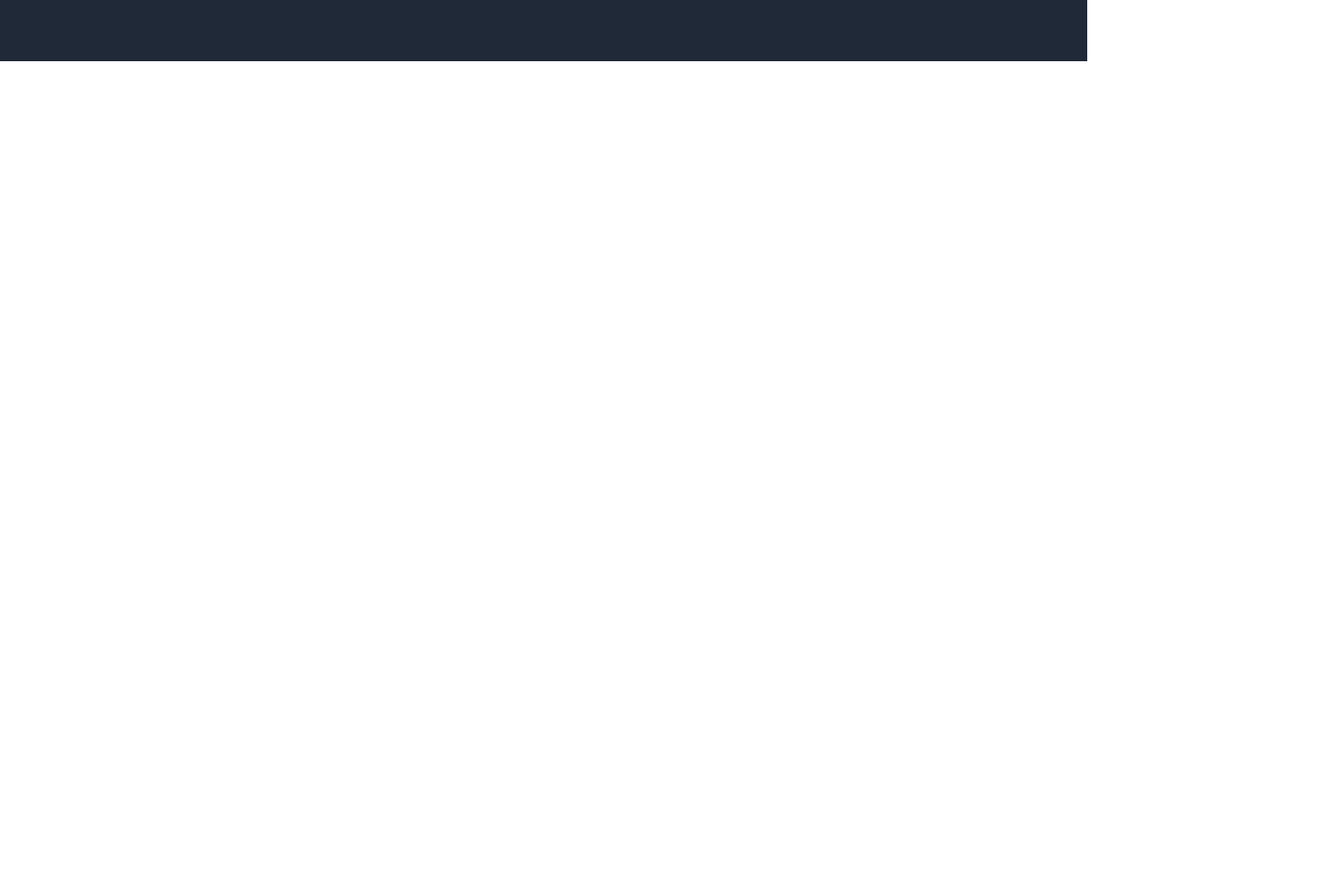
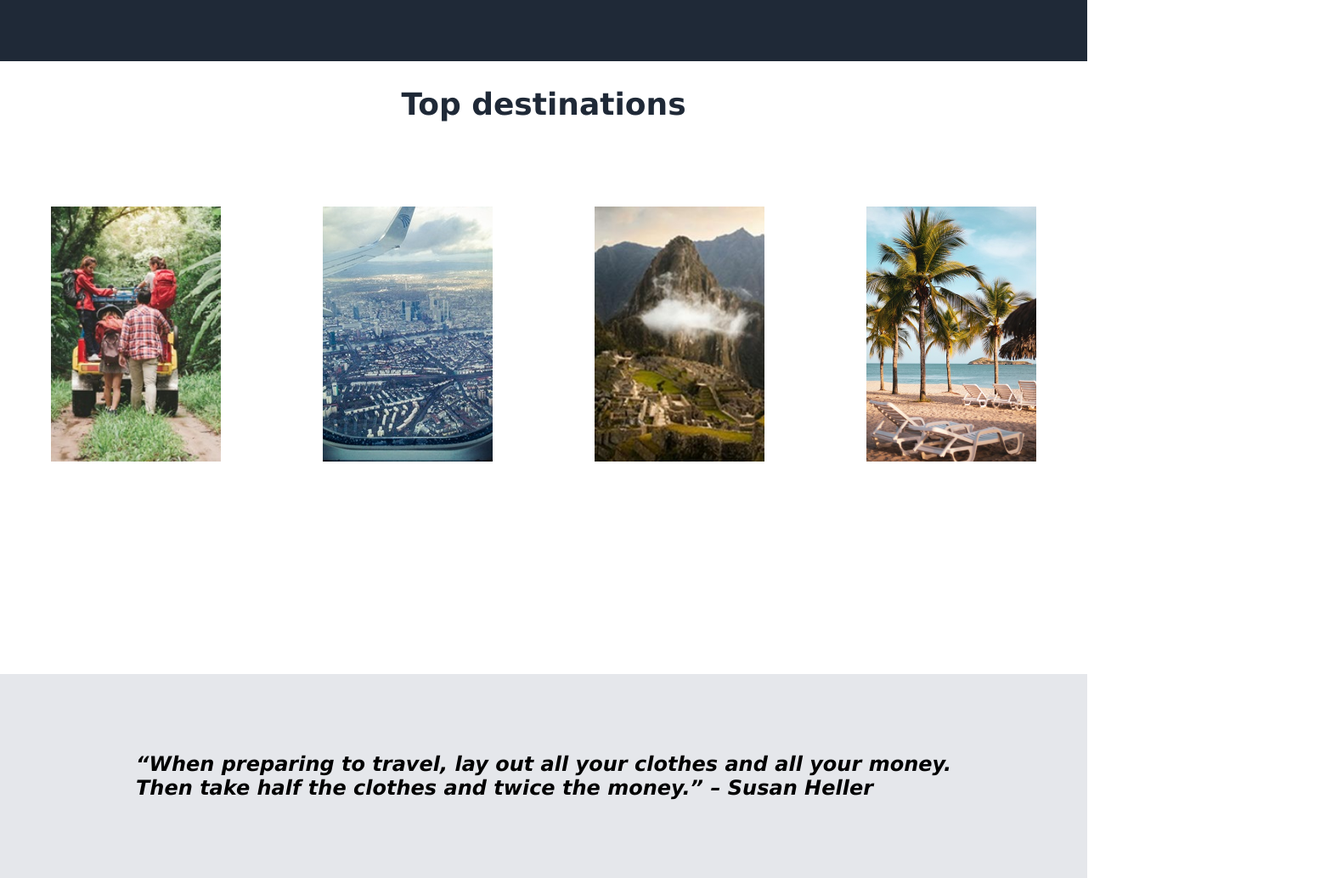
Before and after one commit to jakobpedersen1992/Landing-Page, a plain HTML site: page index.html in a window 1280 px wide. Shown: the part 542-1575 px from the top of the page at 85% size, 1567 px wide, since content can reach past the window. Before the commit the page ends 800 px from the top, so only its background shows below. Drawn offline with Linux system fonts and the light colour scheme.

Commit message:
anden sektion afsluttet

```diff
--- a/index.html
+++ b/index.html
@@ -32,5 +32,31 @@
         </div>
     </div>
 </section>
+<section class="sec2">
+    <div class="textmidt">
+        <h1 class="texmidt">Top destinations</h1>
+    </div>
+    <div class="cont3">
+        <ul>
+            <li class="travelimg">
+                <img class="images" src="images/colo.jpg" alt="travel pic">
+            </li>
+            <li class="travelimg">
+                <img class="images" src="images/Fly.jpg" alt="travel pic">
+            </li>
+            <li class="travelimg">
+                <img class="images" src="images/bjerg.jpg" alt="travel pic">
+            </li>
+            <li class="travelimg">
+                <img class="images" src="images/Maldiverne.jpg" alt="travel pic">
+            </li>
+        </ul>
+    </div>
+</section>
+<section class="sec3">
+    <div class="quote">
+        <h2>“When preparing to travel, lay out all your clothes and all your money. <br>Then take half the clothes and twice the money.” – Susan Heller</h2>
+    </div>
+</section>
 </body>
 </html>
--- a/styles.css
+++ b/styles.css
@@ -21,7 +21,7 @@
 
 .logo img {
     width: 200px;
-    margin-right: -150px;
+    margin-right: -50px;
     padding-bottom: 20px;
 }
 
@@ -56,7 +56,7 @@ a:hover{
 
 .imgtop{
     width: 400px;
-    margin-right: 410px;
+    margin-right: 400px;
     border: 2px solid black;
     opacity: 65%;
     margin-top: 25px;
@@ -64,7 +64,7 @@ a:hover{
 
 .intro {
     margin-top: 20px;
-    margin-left: 430px;
+    margin-left: 400px;
 }
 
 .text-top{
@@ -76,7 +76,6 @@ a:hover{
 .intro p{
     font-size: 18px;
 }
-
 
 .btn1{
     background-color: #3882f6;
@@ -98,3 +97,43 @@ a:hover{
 .btn1:hover{
     transform: scale(1.2);
 }
+
+/* Slutning af første sektion */
+
+.cont3{
+    display: flex;
+    justify-content: center;
+    margin-top: 50px;
+}
+
+.textmidt h1 {
+    text-align: center;
+    margin-top: 30px;
+    font-size: 36px;
+    color: #1F2937
+}
+
+
+.travelimg img{
+    max-width: 200px;
+    margin: 50px;
+    object-fit: cover;
+}
+
+.images:hover{
+    cursor: pointer;
+    transform: scale(1.20);
+}
+
+.sec3{
+    margin-top: 200px;
+    background-color: #E5E7EB;
+    height: 30vh;
+    display: flex;
+    align-items: center;
+    justify-content: center;
+}
+
+.quote{
+    font-style: italic;
+}
```
Also changed, not shown: images/Fly.jpg (added), images/Maldiverne.jpg (added), images/bjerg.jpg (added), images/colo.jpg (added).
